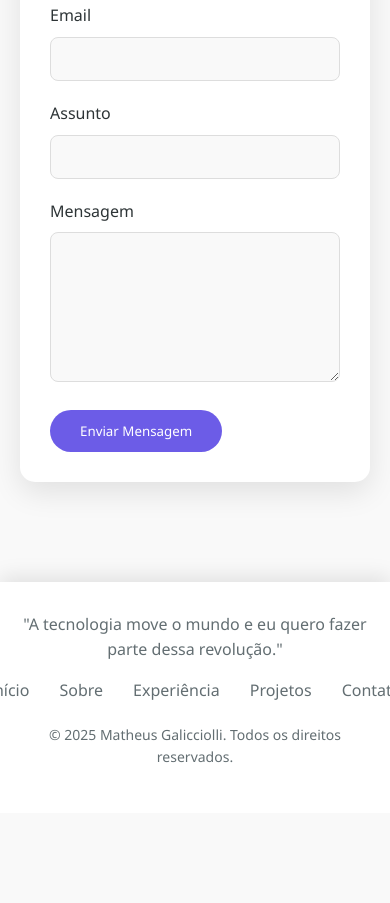
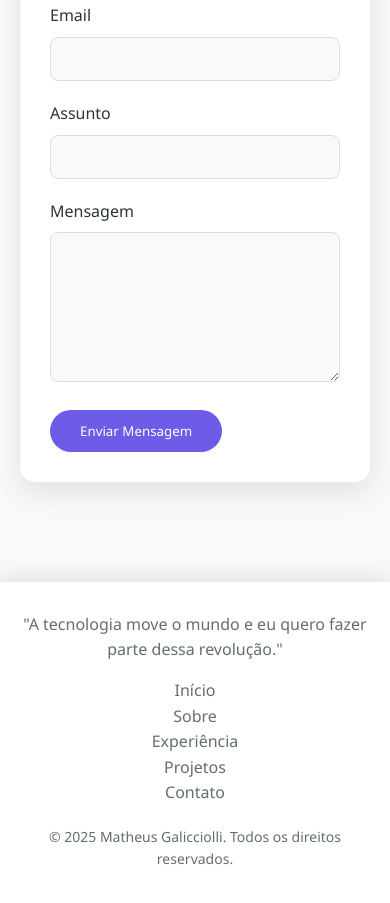
Before and after one commit to matheusvinmi/matheus-portifolio, a plain HTML site: page index.html in a window 390 px wide. Shown: the part 6150-7053 px from the top of the page. Before the commit the page ends 6963 px from the top, so only its background shows below. Drawn offline with Linux system fonts and the light colour scheme.

Commit message:
Atualizei o footer

```diff
--- a/css/style.css
+++ b/css/style.css
@@ -503,7 +503,7 @@
             height: 40px;
             background: var(--primary);
             color: white;
-            border-radius: 50%;
+            border-radius: 100%;
             display: flex;
             align-items: center;
             justify-content: center;
@@ -573,6 +573,7 @@
 
         /* Footer */
         footer {
+            width: 100%;
             background: var(--card);
             padding: 30px 0;
             text-align: center;
@@ -648,6 +649,14 @@
                 font-size: 40px;
             }
 
+            .footer-links {
+            display: flex;
+            flex-direction: column;
+            justify-content: center;
+            list-style: none;
+            margin-bottom: 20px;
+            }
+
             .hero-content, .about-content {
                 flex-direction: column;
             }
@@ -700,6 +709,14 @@
             .section-title h2 {
                 font-size: 30px;
             }
+
+            .footer-links {
+            display: flex;
+            flex-direction: column;
+            justify-content: center;
+            list-style: none;
+            margin-bottom: 20px;
+            }
         }
 
         @media (max-width: 576px) {
@@ -720,4 +737,12 @@
             .projects-container {
                 grid-template-columns: 1fr;
             }
+
+            .footer-links {
+            display: flex;
+            flex-direction: column;
+            justify-content: center;
+            list-style: none;
+            margin-bottom: 20px;
+            }
         }
--- a/index.html
+++ b/index.html
@@ -205,7 +205,7 @@
                     <div class="contact-details">
                         <div class="contact-item">
                             <i class="fas fa-envelope"></i>
-                            <span>matheusviniciusgali05@exemplo.com</span>
+                            <span>matheusviniciusgali05@gmail.com</span>
                         </div>
                         <div class="contact-item">
                             <i class="fas fa-phone"></i>
```
